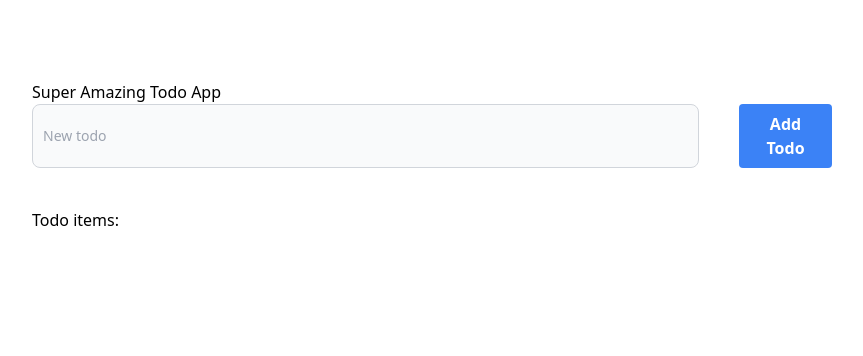
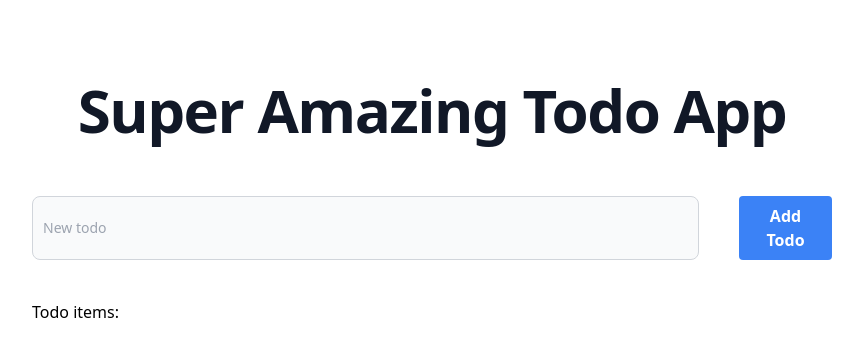
Before and after one commit to Delevarius/zustand_demo, a React (Vite) app: page / in a window 1280 px wide. Shown: the top 356 px of the page, without its empty margins (208-1071 px from the left). Built offline with nearby package versions, Linux system fonts and the light colour scheme.

Commit message:
header styling

```diff
--- a/src/components/Header.tsx
+++ b/src/components/Header.tsx
@@ -10,8 +10,10 @@ function Header() {
   } = useStore((state) => state);
 
   return (
-    <div className="flex flex-col w-full">
-      <h2>Super Amazing Todo App</h2>
+    <div className="flex flex-col w-full items-center space-y-10">
+      <h2 className="mb-4 text-4xl font-extrabold leading-none tracking-tight text-gray-900 md:text-5xl lg:text-6xl dark:text-white">
+        Super Amazing Todo App
+      </h2>
       <div className="flex w-full space-x-10">
         <input
           value={newTodo}
```
